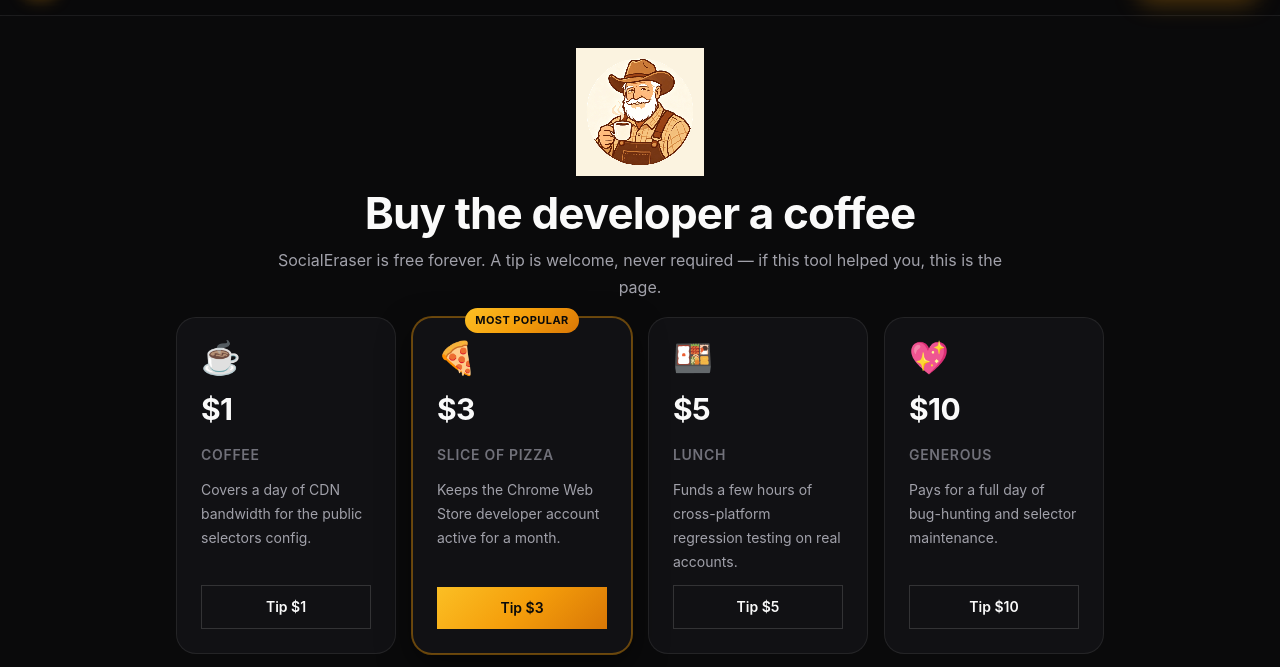
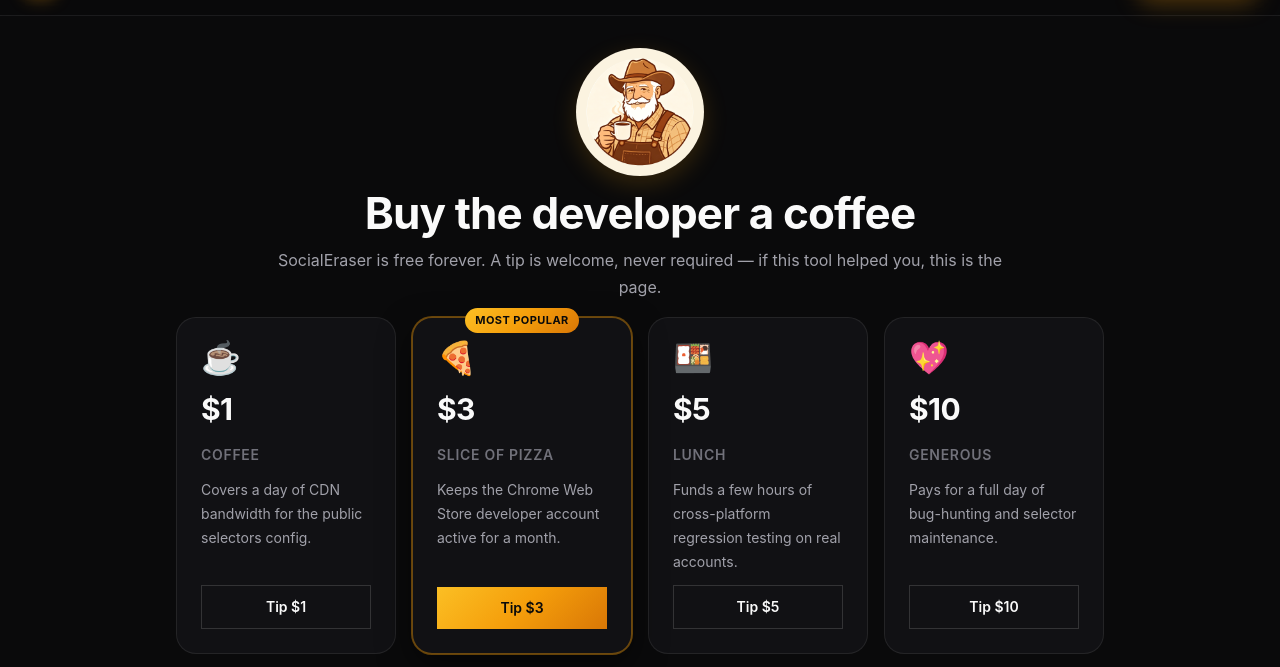
Before and after one commit to socialeraser/SocialEraser, a website: page packages/marketing-website/support.html in a window 1280 px wide. Shown: the part 57-724 px from the top of the page. Drawn offline with Linux system fonts and the light colour scheme.

Commit message:
feat(support): make tip-hero socialeraser-mark icon circular
- .tip-hero__img CSS changes (support.html:31):
  - height: auto -> height: clamp(96px, 14vw, 128px)  (force square for border-radius)
  - added border-radius: 50%  (circular crop, matches cowboy-in-circle)
  - added box-shadow: 0 8px 24px rgba(245, 158, 11, 0.18)  (visual consistency with success.html)
  - removed image-rendering: pixelated/crisp-edges  (inappropriate for 400px source PNG, was causing jagged edges)
- HTML unchanged: <img class="tip-hero__img" src=".../socialeraser-mark.png" alt="Developer with coffee" width="128" height="128">
- Visual consistency: tip-hero now matches success.html's "Thank you" page icon
- verify-tip-model.js: 14/14 pass

```diff
--- a/packages/marketing-website/support.html
+++ b/packages/marketing-website/support.html
@@ -28,7 +28,7 @@
   <style>
     /* Page-scoped: tip tier cards */
     .tip-hero { max-width: 760px; width: calc(100% - 32px); margin: 0 auto; text-align: center; padding: var(--space-8) var(--space-4) var(--space-4); }
-    .tip-hero__img { display: block; width: clamp(96px, 14vw, 128px); height: auto; margin: 0 auto var(--space-3); image-rendering: pixelated; image-rendering: crisp-edges; }
+    .tip-hero__img { display: block; width: clamp(96px, 14vw, 128px); height: clamp(96px, 14vw, 128px); margin: 0 auto var(--space-3); border-radius: 50%; box-shadow: 0 8px 24px rgba(245, 158, 11, 0.18); }
     .tip-hero__title { font-size: clamp(28px, 3.6vw, 44px); margin-bottom: var(--space-2); letter-spacing: -0.02em; }
     .tip-hero__lede { color: var(--text-dim); font-size: var(--text-base); line-height: var(--leading-relaxed); margin-bottom: 0; }
     .tip-grid { display: grid; grid-template-columns: repeat(4, 1fr); gap: var(--space-4); max-width: 960px; width: calc(100% - 32px); margin: 0 auto var(--space-12); padding: 0 var(--space-4); }
```
